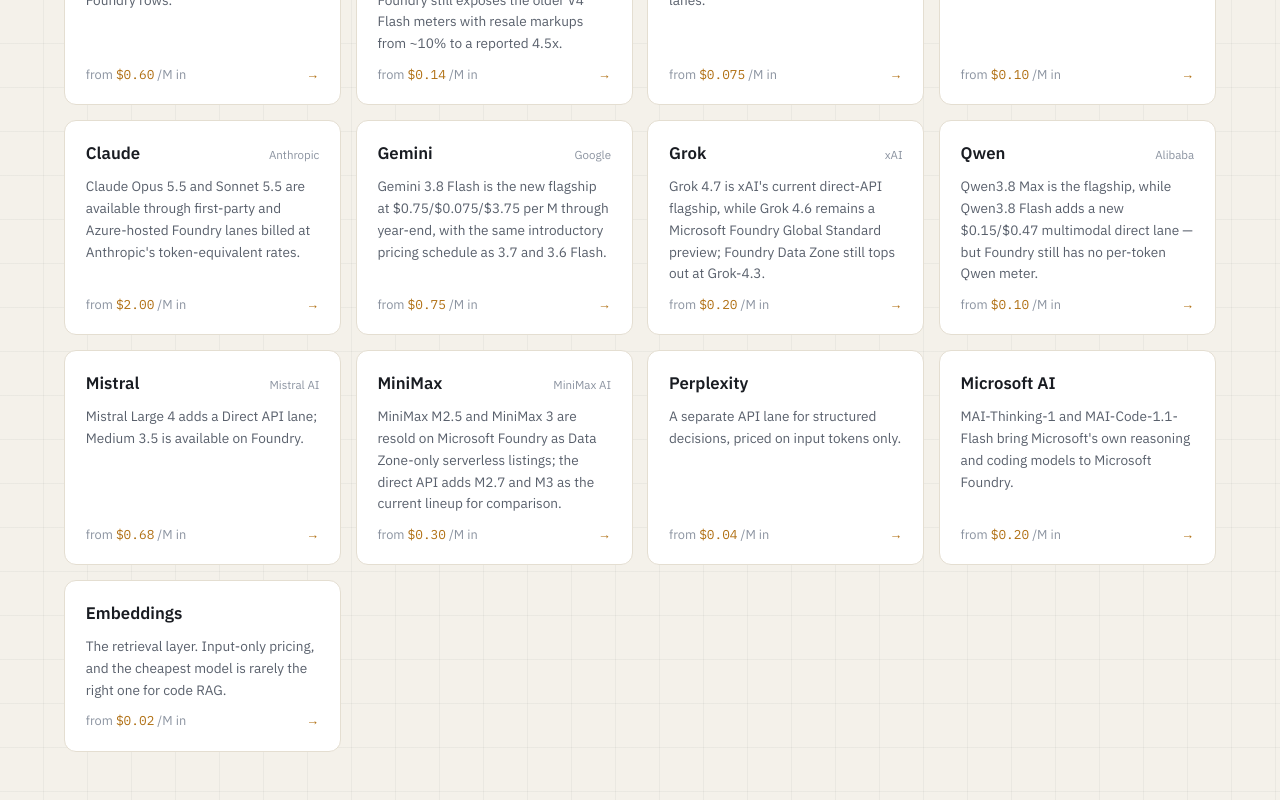
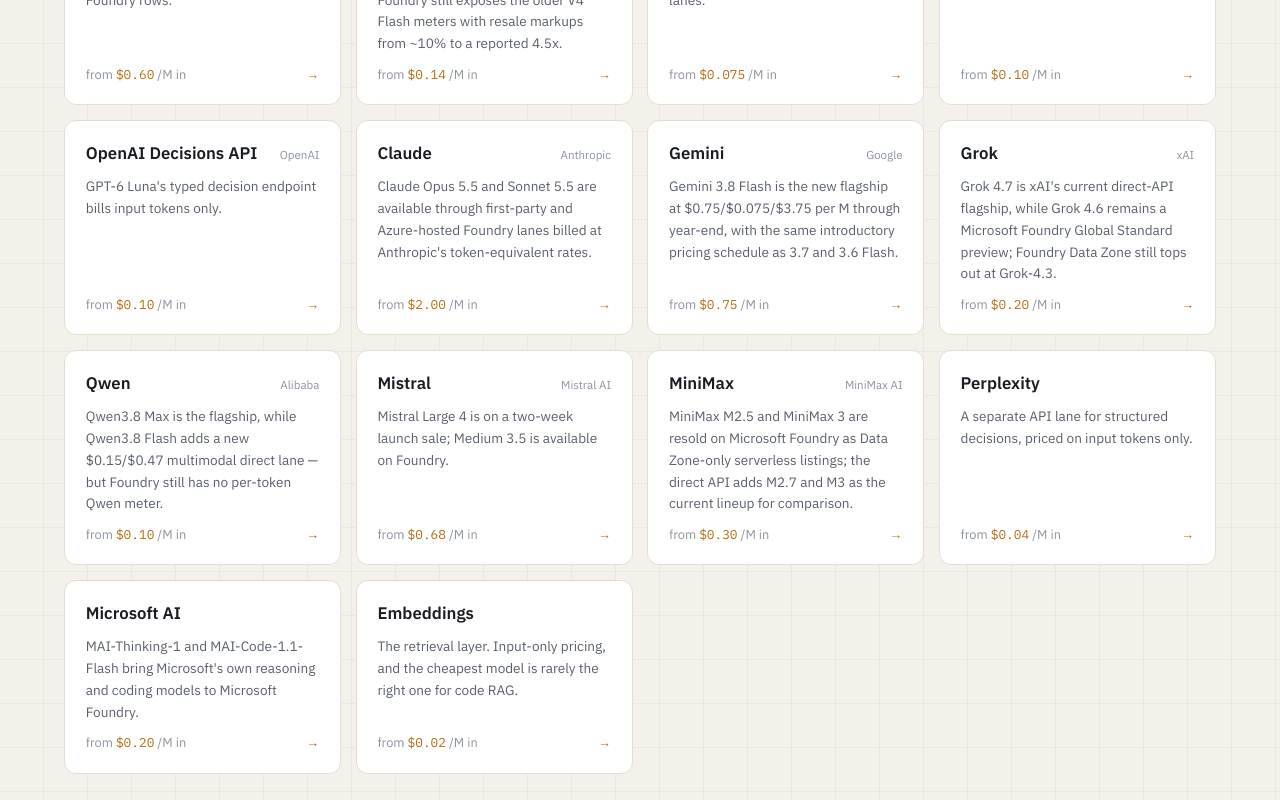
Before and after one commit to realgarit/llm-spend, a Next.js app: page / in a window 1280 px wide. Shown: the part 1100-1900 px from the top of the page. Built offline with nearby package versions, Linux system fonts and the light colour scheme.

Commit message:
Catalog OpenAI Decisions and model pricing updates

```diff
--- a/src/data/catalog-meta.ts
+++ b/src/data/catalog-meta.ts
@@ -1,5 +1,5 @@
 /** The UTC day of the repository's most recent full catalog audit. */
-export const CATALOG_VERIFIED_AT = "2026-10-06T00:00:00Z";
+export const CATALOG_VERIFIED_AT = "2026-10-07T00:00:00Z";
 
 /** Age bands used to communicate catalog freshness without implying live data. */
 export const FRESHNESS_THRESHOLDS_DAYS = {
--- a/src/data/changelog.ts
+++ b/src/data/changelog.ts
@@ -22,6 +22,78 @@
  * trustworthy over time.
  */
 export const changelog: ChangelogEntry[] = [
+  {
+    date: "2026-10-07",
+    title: "Qwen3.6 Max Preview mode availability clarified",
+    tag: "model",
+    body: [
+      "Alibaba Cloud Model Studio's current International pricing page lists `qwen3.6-max-preview` for both Non-Thinking and Thinking modes. The catalog previously described this preview as Thinking-only; its rates are unchanged at $1.30/$7.80 per M through 128K and $2/$12 from 128K to 256K.",
+      "The official lifecycle page still schedules deprecation for October 10, 2026, and names Qwen3.7 Max as the replacement.",
+    ],
+    sources: [
+      {
+        label: "Alibaba Cloud Model Studio pricing — Qwen3.6 Max Preview modes and rates",
+        href: "https://help.aliyun.com/en/model-studio/model-pricing",
+      },
+      {
+        label: "Alibaba Cloud Model Studio lifecycle — October 10 retirement and Qwen3.7 Max replacement",
+        href: "https://www.alibabacloud.com/help/id/model-studio/model-depreciation",
+      },
+    ],
+    sourcesVerifiedOn: "2026-10-07",
+  },
+  {
+    date: "2026-10-07",
+    title: "OpenAI adds input-only GPT-6 Luna Decisions pricing",
+    tag: "pricing",
+    body: [
+      "OpenAI's October 6 public beta of `/v1/decisions` uses GPT-6 Luna for typed classification, routing, and scoring. The official guide lists a base rate of $0.10 per 1M input tokens, with no cache-read, cache-write, or output-token charge.",
+      "The catalog adds a Direct-only OpenAI Decisions API lane and keeps it outside generative workload comparisons. Regional processing premiums and long-context input multipliers apply, but the guide does not list their adjusted dollar amounts. The Azure Retail Prices feed has no Decisions-named Foundry meter, so no Foundry rate is inferred.",
+    ],
+    sources: [
+      {
+        label: "OpenAI API changelog — Decisions API beta launch",
+        href: "https://developers.openai.com/api/docs/changelog",
+      },
+      {
+        label: "OpenAI Decisions API — availability and input-only pricing",
+        href: "https://developers.openai.com/api/docs/guides/decisions",
+      },
+      {
+        label: "OpenAI GPT-6 Luna model — context window",
+        href: "https://developers.openai.com/api/docs/models/gpt-6-luna",
+      },
+      {
+        label: "Azure Retail Prices API — Foundry Decisions meter query",
+        href: "https://prices.azure.com/api/retail/prices?%24filter=serviceName%20eq%20%27Foundry%20Models%27%20and%20contains%28tolower%28meterName%29%2C%27decisions%27%29",
+      },
+    ],
+    sourcesVerifiedOn: "2026-10-07",
+  },
+  {
+    date: "2026-10-07",
+    title: "Mistral Large 4 launch pricing returns to list after two weeks",
+    tag: "pricing",
+    body: [
+      "Mistral's October 6 changelog says Large 4 launch pricing is 50% off for two weeks. Its current pricing page shows Standard sale/list rates of $0.68/$0.07/$2.09 and $1.36/$0.14/$4.18 per M input/cached input/output; Batch is $0.34/$0.035/$1.045 on sale and $0.68/$0.07/$2.09 at list; Priority is $1.19/$0.1225/$3.6575 on sale and $2.38/$0.245/$7.315 at list.",
+      "The catalog keeps today's sale rates and schedules the published list prices from October 20, derived as 14 days after launch. Mistral does not publish the exact cutoff time, so the schedule uses the UTC date boundary.",
+    ],
+    sources: [
+      {
+        label: "Mistral changelog — two-week Large 4 launch offer",
+        href: "https://docs.mistral.ai/resources/changelogs",
+      },
+      {
+        label: "Mistral inference pricing — Standard, Batch, Priority, and original prices",
+        href: "https://docs.mistral.ai/inference/pricing",
+      },
+      {
+        label: "Mistral Large 4 model card — public preview and context window",
+        href: "https://docs.mistral.ai/models/mistral-large",
+      },
+    ],
+    sourcesVerifiedOn: "2026-10-07",
+  },
   {
     date: "2026-10-06",
     title: "Mistral Large 4 adds Direct API pricing",
--- a/src/data/providers/index.ts
+++ b/src/data/providers/index.ts
@@ -20,6 +20,7 @@
 import { deepseek } from "./deepseek";
 import { glm } from "./glm";
 import { openaiAzure } from "./openai-azure";
+import { openaiDecisions } from "./openai-decisions";
 import { claude } from "./claude";
 import { gemini } from "./gemini";
 import { xai } from "./xai";
@@ -35,6 +36,7 @@
   deepseek,
   glm,
   openaiAzure,
+  openaiDecisions,
   claude,
   gemini,
   xai,
@@ -52,9 +54,9 @@
   return providers.find((p) => p.slug === slug);
 }
 
-/** Chat/generation models only (excludes embeddings and Perplexity Decisions); used by compare + calculator. */
+/** Chat/generation models only (excludes embeddings and both Decisions APIs); used by compare + calculator. */
 export function chatEntries(): { provider: Provider; entry: Provider["entries"][number] }[] {
   return providers
-    .filter((p) => p.slug !== "embeddings" && p.slug !== "perplexity")
+    .filter((p) => p.slug !== "embeddings" && p.slug !== "perplexity" && p.slug !== "openai-decisions")
     .flatMap((p) => p.entries.map((entry) => ({ provider: p, entry })));
 }
--- a/src/data/providers/mistral.ts
+++ b/src/data/providers/mistral.ts
@@ -4,9 +4,9 @@
   slug: "mistral",
   name: "Mistral",
   org: "Mistral AI",
-  tagline: "Mistral Large 4 adds a Direct API lane; Medium 3.5 is available on Foundry.",
+  tagline: "Mistral Large 4 is on a two-week launch sale; Medium 3.5 is available on Foundry.",
   intro: [
-    "Mistral Large 4 entered public preview on October 6, 2026. Its first-party API lists a 1M-token context window and Standard rates of $0.68/$0.07/$2.09 per M input/cached input/output. The same pricing page lists Batch at 50% of Standard and Priority at 75% above Standard.",
+    "Mistral Large 4 entered public preview on October 6, 2026. Mistral's October 7 pricing page lists a 50% launch sale for Standard, Batch, and Priority rates, and its release note says the offer lasts two weeks. The catalog keeps the sale active and schedules the page's original list prices from October 20; that date is derived from the 14-day offer, since Mistral does not publish an exact cutoff time.",
     "Under the expanded Microsoft–Mistral partnership announced 2026-07-21, Mistral Medium 3.5 is resold on Microsoft Foundry as a serverless listing, priced identically to Mistral's first-party API. Foundry publishes Global and Data Zone meters; no cached-input meter exists on either tier yet, so cache-heavy workloads get no discount on this model. (Mistral OCR 4 is billed per page rather than per token, so it is out of this catalog's scope.)",
   ],
   entries: [
@@ -19,32 +19,66 @@
       outputUsd: 2.09,
       contextWindow: 1_000_000,
       confidence: "official",
-      notes: "Public Preview Open (v26.10). Mistral also lists Batch and Priority processing rates.",
+      notes:
+        "Public Preview Open (v26.10). Current Standard price is a 50%-off launch offer; the published list price is scheduled from October 20. Batch and Priority have the same two-week offer window.",
       sourceNote:
-        "Mistral's official Mistral Large 4 model card and inference pricing page, checked 2026-10-06: public preview model ID `mistral-large-4`, 1M-token context, and Standard rates of $0.68/M input, $0.07/M cached input, and $2.09/M output. The Azure Retail Prices Foundry meter query for 'mistral large 4' returned no rows on 2026-10-06, so no Foundry per-token rate is inferred.",
+        "Mistral's official Mistral Large 4 model card and inference pricing page, checked 2026-10-07: public preview model ID `mistral-large-4`, 1M-token context, and sale Standard rates of $0.68/M input, $0.07/M cached input, and $2.09/M output, against published original prices of $1.36/$0.14/$4.18. Mistral's October 6 changelog says launch pricing is 50% off for two weeks. The list-price transition is scheduled for October 20, derived as 14 days after the launch date; the exact cutoff time is not stated. The full Azure Retail Prices feed still has no matching Mistral Large 4 meter as of 2026-10-07, so no Foundry per-token rate is inferred.",
       effectiveDate: "2026-10-06",
       variants: [
         {
+          label: "List price (from October 20)",
+          conditions: { from: "2026-10-20T00:00:00Z" },
+          inputUsd: 1.36,
+          cachedUsd: 0.14,
+          outputUsd: 4.18,
+          confidence: "official",
+          notes: "Mistral's launch sale is 50% off for two weeks; the change date is inferred as 14 days after the October 6 launch.",
+          sourceNote:
+            "Mistral's October 7 inference pricing page shows original Standard prices of $1.36/M input, $0.14/M cached input, and $4.18/M output, with current sale prices at half those values. Its October 6 changelog says launch pricing is 50% off for two weeks. October 20 is derived as 14 days after launch; Mistral does not publish the precise cutoff time.",
+        },
+        {
           label: "Batch",
-          conditions: { serviceTier: "batch" },
+          conditions: { serviceTier: "batch", until: "2026-10-20T00:00:00Z" },
           inputUsd: 0.34,
           cachedUsd: 0.035,
           outputUsd: 1.045,
           confidence: "official",
-          notes: "Batch processing at 50% of Standard.",
+          notes: "Current 50%-off launch price; Batch remains 50% of Standard after the sale.",
           sourceNote:
-            "Mistral's official inference pricing page, checked 2026-10-06: the Batch (-50%) view lists $0.34/M input, $0.035/M cached input, and $1.045/M output for Mistral Large 4.",
+            "Mistral's official inference pricing page, checked 2026-10-07: the Batch (-50%) view lists sale prices of $0.34/M input, $0.035/M cached input, and $1.045/M output for Mistral Large 4. The two-week launch-sale end is derived as October 20 from Mistral's October 6 changelog; exact cutoff time is not published.",
+        },
+        {
+          label: "List price (from October 20)",
+          conditions: { serviceTier: "batch", from: "2026-10-20T00:00:00Z" },
+          inputUsd: 0.68,
+          cachedUsd: 0.07,
+          outputUsd: 2.09,
+          confidence: "official",
+          notes: "Batch stays 50% of Standard after the launch sale ends.",
+          sourceNote:
+            "Mistral's October 7 inference pricing page shows original Batch prices of $0.68/M input, $0.07/M cached input, and $2.09/M output, with current sale prices at half those values. Its October 6 changelog says launch pricing is 50% off for two weeks. October 20 is derived as 14 days after launch; Mistral does not publish the precise cutoff time.",
         },
         {
           label: "Priority",
-          conditions: { serviceTier: "priority" },
+          conditions: { serviceTier: "priority", until: "2026-10-20T00:00:00Z" },
           inputUsd: 1.19,
           cachedUsd: 0.1225,
           outputUsd: 3.6575,
           confidence: "official",
-          notes: "Priority processing at 75% above Standard.",
+          notes: "Current 50%-off launch price; Priority remains 75% above Standard after the sale.",
           sourceNote:
-            "Mistral's official inference pricing page, checked 2026-10-06: the Priority (+75%) view lists $1.19/M input, $0.1225/M cached input, and $3.6575/M output for Mistral Large 4.",
+            "Mistral's official inference pricing page, checked 2026-10-07: the Priority (+75%) view lists sale prices of $1.19/M input, $0.1225/M cached input, and $3.6575/M output for Mistral Large 4. The two-week launch-sale end is derived as October 20 from Mistral's October 6 changelog; exact cutoff time is not published.",
+        },
+        {
+          label: "List price (from October 20)",
+          conditions: { serviceTier: "priority", from: "2026-10-20T00:00:00Z" },
+          inputUsd: 2.38,
+          cachedUsd: 0.245,
+          outputUsd: 7.315,
+          confidence: "official",
+          notes: "Priority remains 75% above Standard after the launch sale ends.",
+          sourceNote:
+            "Mistral's October 7 inference pricing page shows original Priority prices of $2.38/M input, $0.245/M cached input, and $7.315/M output, with current sale prices at half those values. Its October 6 changelog says launch pricing is 50% off for two weeks. October 20 is derived as 14 days after launch; Mistral does not publish the precise cutoff time.",
         },
       ],
     },
--- /dev/null
+++ b/src/data/providers/openai-decisions.ts
@@ -0,0 +1,29 @@
+import type { Provider } from "../types";
+
+export const openaiDecisions: Provider = {
+  slug: "openai-decisions",
+  name: "OpenAI Decisions API",
+  org: "OpenAI",
+  tagline: "GPT-6 Luna's typed decision endpoint bills input tokens only.",
+  intro: [
+    "OpenAI's Decisions API is a direct public-beta endpoint for classification, routing, and rubric scoring. It returns typed answers and probabilities instead of generated text, and currently uses GPT-6 Luna.",
+    "OpenAI lists a base rate of $0.10 per 1M input tokens, with no cache-read, cache-write, or output-token charge. Regional processing premiums and long-context input multipliers apply; their adjusted dollar rates are not listed separately here. The current Azure Retail Prices feed has no Decisions-named Foundry meter, so this is a Direct-only lane and remains outside generative workload comparisons.",
+  ],
+  entries: [
+    {
+      model: "GPT-6 Luna (Decisions API)",
+      host: "OpenAI Decisions API",
+      tier: "Direct",
+      inputUsd: 0.1,
+      cachedUsd: null,
+      outputUsd: 0,
+      contextWindow: 1_050_000,
+      confidence: "official",
+      notes:
+        "Public beta at `/v1/decisions`; the $0.10/M input rate is the documented base price. There are no cache-read, cache-write, or output-token charges. Regional processing premiums and long-context input multipliers apply, but the guide does not publish their adjusted amounts.",
+      sourceNote:
+        "OpenAI's Decisions API guide, checked 2026-10-07, documents a $0.10/M input base rate for `gpt-6-luna`, with no cache-read, cache-write, or output-token charge; it also says regional processing premiums and long-context multipliers apply without enumerating adjusted prices. The GPT-6 Luna model page lists a 1,050,000-token context window. An Azure Retail Prices query for Foundry meter names containing `decisions` returned zero rows on 2026-10-07, so no Foundry rate is inferred.",
+      effectiveDate: "2026-10-06",
+    },
+  ],
+};
--- a/src/data/providers/qwen.ts
+++ b/src/data/providers/qwen.ts
@@ -142,9 +142,9 @@
       outputUsd: 7.8,
       confidence: "official",
       notes:
-        "Thinking-only preview; rates shown are the ≤128K tier (128K-256K bills $2/$12). Scheduled for deprecation on 2026-10-10; Alibaba lists Qwen3.7 Max as the replacement.",
+        "Supports both Non-Thinking and Thinking modes. Rates shown are the ≤128K tier (128K-256K bills $2/$12). Scheduled for deprecation on 2026-10-10; Alibaba lists Qwen3.7 Max as its replacement.",
       sourceNote:
-        "Alibaba Cloud Model Studio pricing page, International endpoint, re-verified 2026-08-01. Cached input derived as 10% of input per the official context-cache doc, which lists this model as supported. Alibaba's official model-lifecycle page schedules qwen3.6-max-preview for deprecation on 2026-10-10 and names qwen3.7-max as the replacement.",
+        "Alibaba Cloud Model Studio pricing page, International endpoint, checked 2026-10-07: qwen3.6-max-preview supports both Non-Thinking and Thinking modes and is priced at $1.30/M input and $7.80/M output through 128K, then $2/M and $12/M through 256K. Cached input is derived as 10% of input per the official context-cache doc, which lists this model as supported. Alibaba's official model-lifecycle page still schedules deprecation on 2026-10-10 and names qwen3.7-max as the replacement.",
       effectiveDate: "2026-07-19",
     },
   ],
--- a/src/data/source-links.ts
+++ b/src/data/source-links.ts
@@ -7,6 +7,10 @@
   "openai-azure": {
     label: "Azure Retail Prices API — Foundry Models",
     href: "https://prices.azure.com/api/retail/prices?$filter=serviceName%20eq%20%27Foundry%20Models%27",
+  },
+  "openai-decisions": {
+    label: "OpenAI Decisions API pricing and availability",
+    href: "https://developers.openai.com/api/docs/guides/decisions",
   },
   claude: { label: "Anthropic pricing", href: "https://platform.claude.com/docs/en/about-claude/pricing" },
   gemini: { label: "Gemini API pricing", href: "https://ai.google.dev/gemini-api/docs/pricing" },
--- a/src/data/types.ts
+++ b/src/data/types.ts
@@ -13,6 +13,7 @@
   | "deepseek"
   | "glm"
   | "openai-azure"
+  | "openai-decisions"
   | "claude"
   | "gemini"
   | "xai"
```
Also changed, not shown: 2 other files (tests, documents, lock files or other folders).
